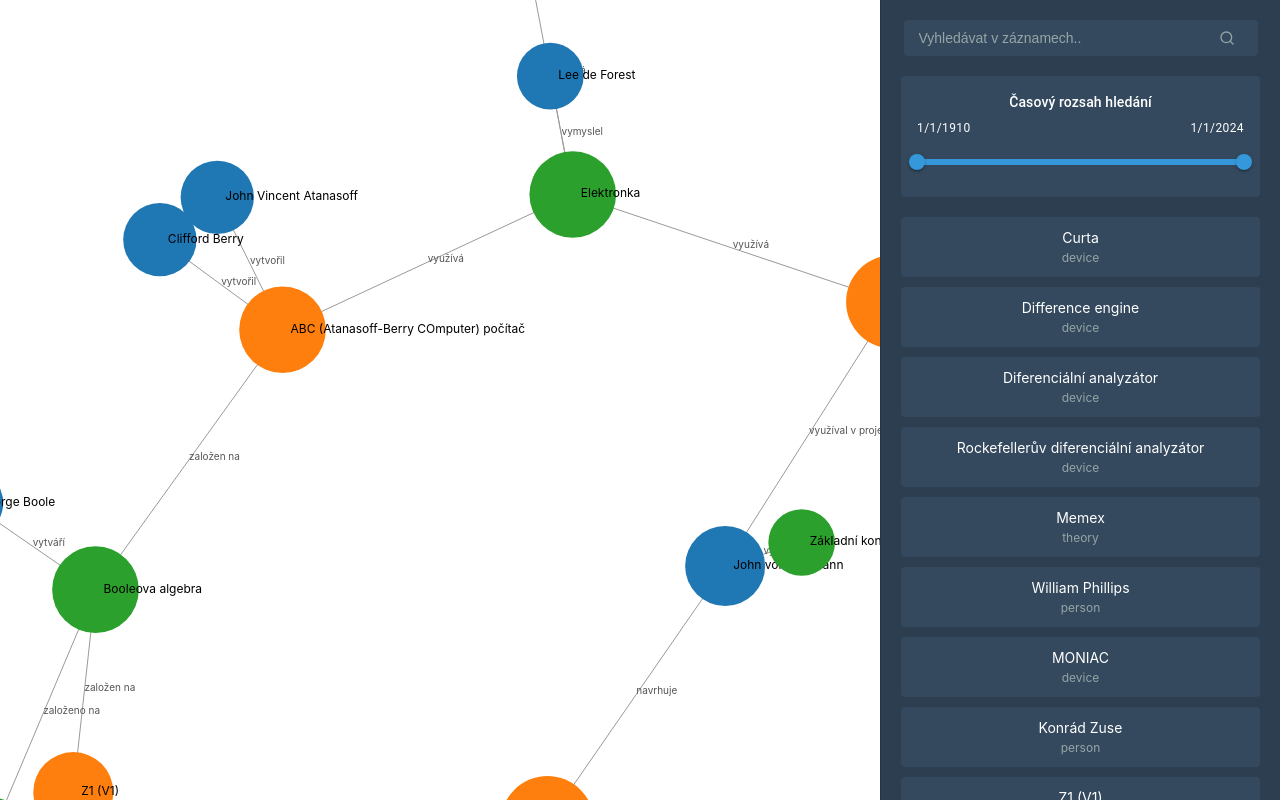
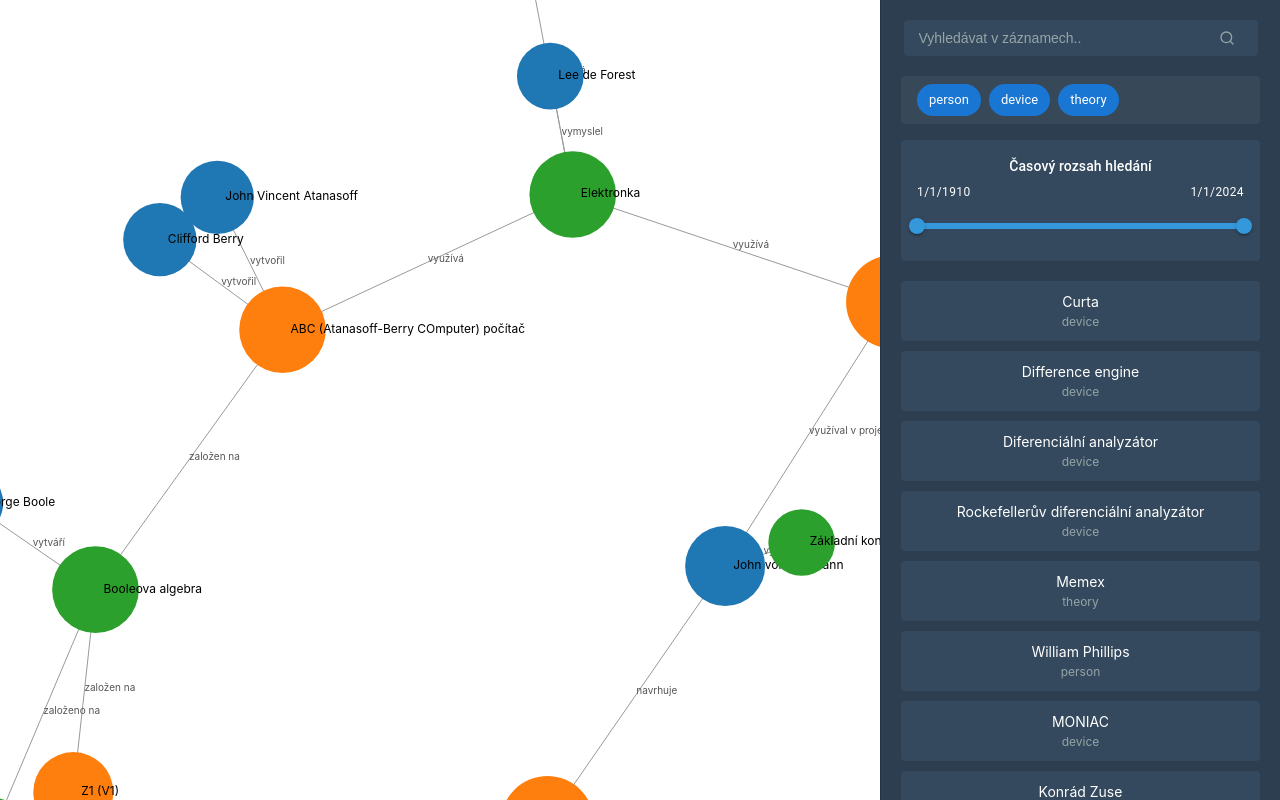
Before and after one commit to cvirlik/viz-project, a React (Create React App) app in the folder viz-project/: page / in a window 1280 px wide. Built offline with nearby package versions, Linux system fonts and the light colour scheme.

Commit message:
Add archetype filter chips

```diff
--- /dev/null
+++ b/viz-project/src/components/ArchetypeFilter.tsx
@@ -0,0 +1,38 @@
+import React from 'react';
+import { Box, Chip } from '@mui/material';
+import historicalData from '../data/historical-data.json';
+import '../styles/ArchetypeFilter.css';
+
+interface ArchetypeFilterProps {
+  selectedArchetypes: number[];
+  onArchetypeChange: (archetypes: number[]) => void;
+}
+
+const ArchetypeFilter: React.FC<ArchetypeFilterProps> = ({
+  selectedArchetypes,
+  onArchetypeChange,
+}) => {
+  const handleChipClick = (archetypeId: number) => {
+    if (selectedArchetypes.includes(archetypeId)) {
+      onArchetypeChange(selectedArchetypes.filter((id) => id !== archetypeId));
+    } else {
+      onArchetypeChange([...selectedArchetypes, archetypeId]);
+    }
+  };
+
+  return (
+    <Box className="archetype-filter">
+      {historicalData.vertexArchetypes.map((archetype, index) => (
+        <Chip
+          key={index}
+          label={archetype.name}
+          onClick={() => handleChipClick(index)}
+          color={selectedArchetypes.includes(index) ? 'primary' : 'default'}
+          className="archetype-chip"
+        />
+      ))}
+    </Box>
+  );
+};
+
+export default ArchetypeFilter;
--- a/viz-project/src/components/NetworkVisualization.tsx
+++ b/viz-project/src/components/NetworkVisualization.tsx
@@ -9,6 +9,7 @@ import SearchResults from './SearchResults';
 import { DateRangeSlider } from './DateRangeSlider';
 import { NodeDatum } from '../types/NodeDatum';
 import { calculateDOI } from '../utils/doiCalculator';
+import ArchetypeFilter from './ArchetypeFilter';
 
 interface LinkData {
   source: string;
@@ -24,10 +25,12 @@ export const NetworkVisualization: React.FC = () => {
   const [positioned, setPositioned] = useState<NodeDatum[]>([]);
   const [dateRange, setDateRange] = useState<{ min: number; max: number }>({
     min: new Date('1910-01-01').getTime(),
-
     max: new Date('2024-01-01').getTime(),
   });
   const zoomBehaviorRef = useRef<d3.ZoomBehavior<SVGSVGElement, unknown>>();
+  const [selectedArchetypes, setSelectedArchetypes] = useState<number[]>(
+    historicalData.vertexArchetypes.map((_, index) => index),
+  );
 
   const handleDateRangeChange = (minDate: number, maxDate: number) => {
     setDateRange({ min: minDate, max: maxDate });
@@ -414,6 +417,10 @@ export const NetworkVisualization: React.FC = () => {
               <line x1="21" y1="21" x2="16.65" y2="16.65" />
             </svg>
           </div>
+          <ArchetypeFilter
+            selectedArchetypes={selectedArchetypes}
+            onArchetypeChange={setSelectedArchetypes}
+          />
           <DateRangeSlider onRangeChange={handleDateRangeChange} />
         </div>
         <SearchResults
@@ -426,3 +433,5 @@ export const NetworkVisualization: React.FC = () => {
     </div>
   );
 };
+
+export default NetworkVisualization;
--- /dev/null
+++ b/viz-project/src/styles/ArchetypeFilter.css
@@ -0,0 +1,18 @@
+.archetype-filter {
+  display: flex;
+  gap: 8px;
+  padding: 8px 16px;
+  flex-wrap: wrap;
+  background-color: rgba(255, 255, 255, 0.05);
+  border-radius: 4px;
+  margin: 8px 0;
+}
+
+.archetype-chip {
+  cursor: pointer;
+  transition: all 0.2s ease-in-out;
+}
+
+.archetype-chip:hover {
+  transform: scale(1.05);
+}
```
